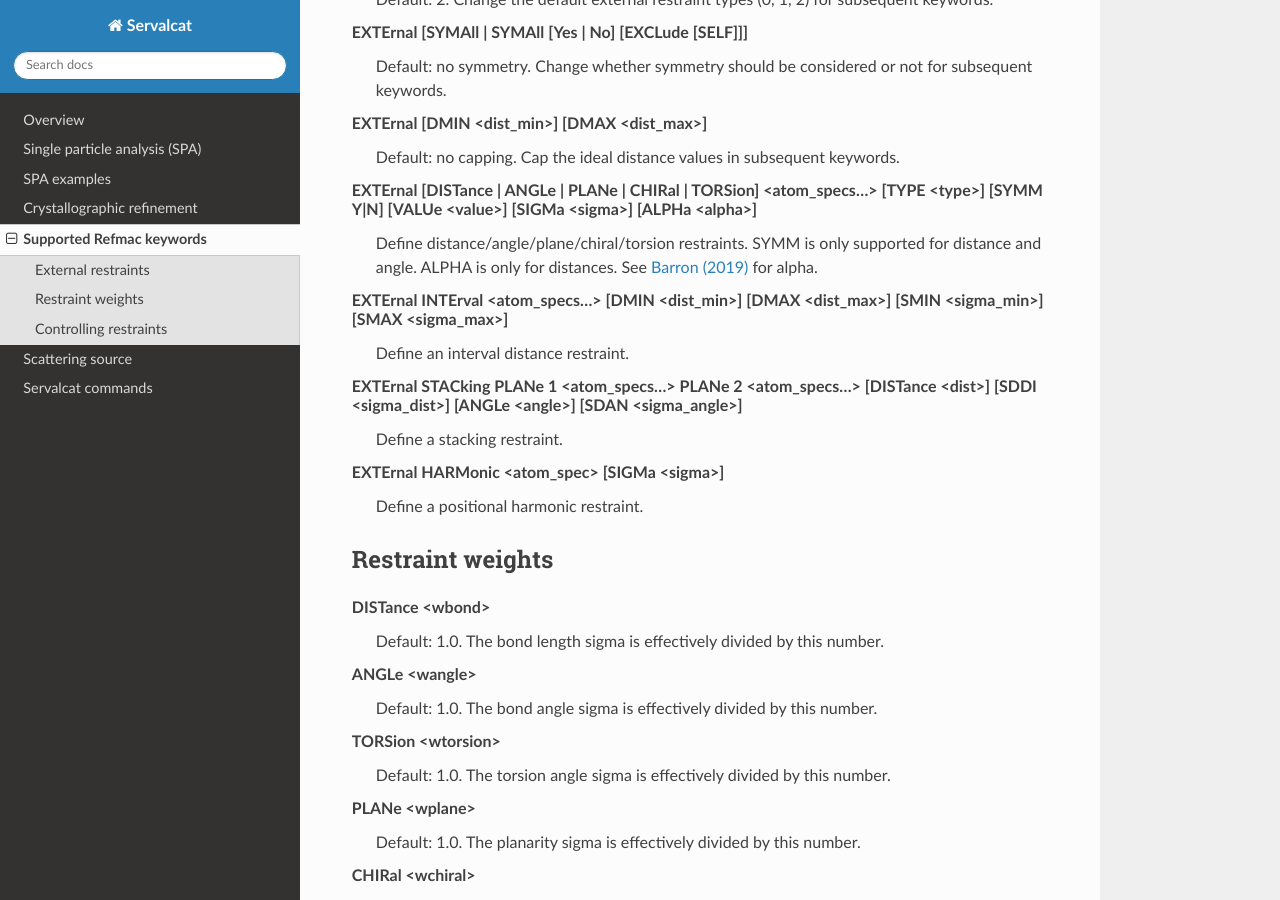
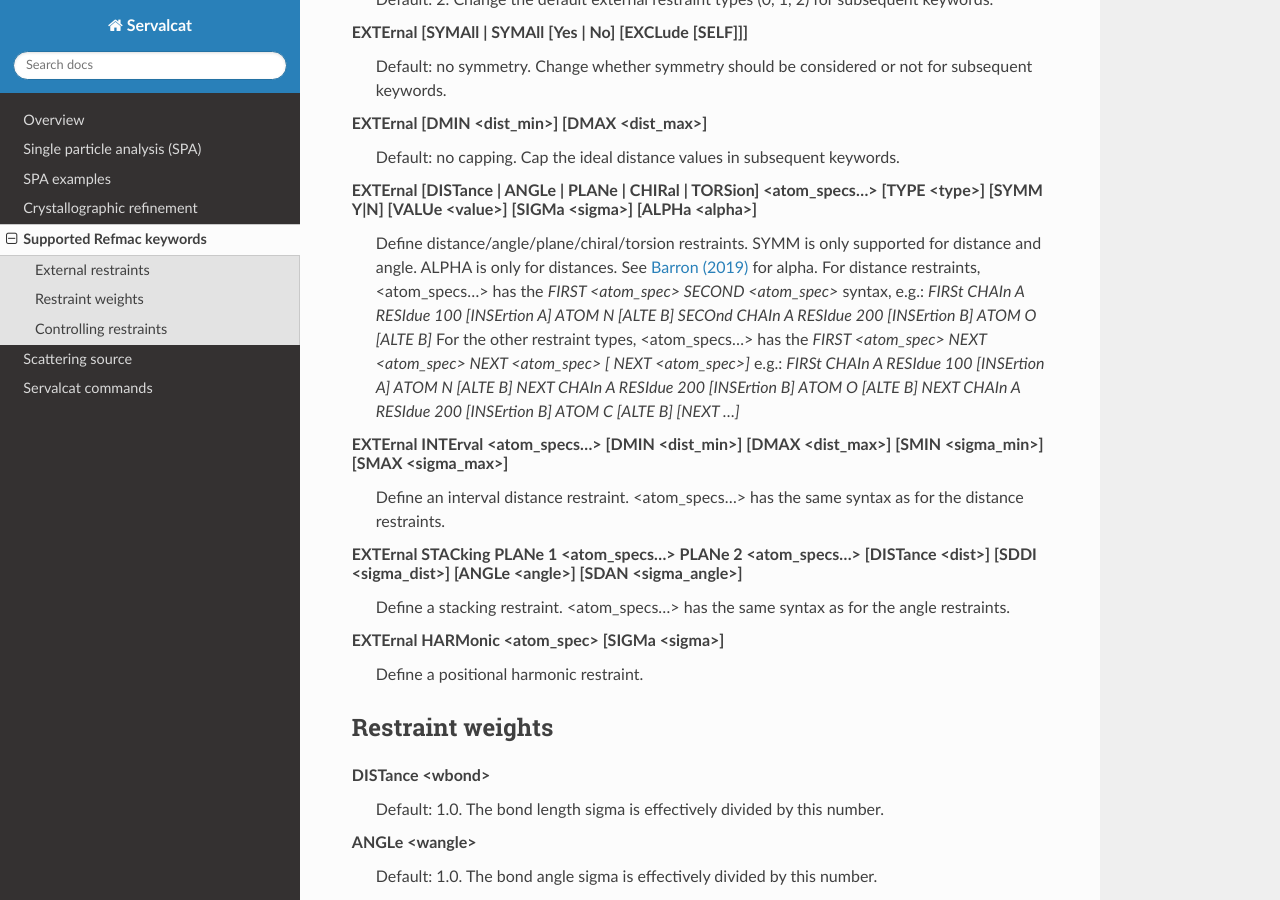
Before and after one commit to keitaroyam/servalcat, a Sphinx documentation site: the page built from docs/refmac_keywords.rst, in a window 1280 px wide and 900 px high, scrolled down 753 px. Built offline with Sphinx 7.4.7 and the Read the Docs theme 3.1.0, drawn with Linux system fonts in a browser that asks for light colours.

Commit message:
comments on <atom_specs...>

```diff
--- a/docs/refmac_keywords.rst
+++ b/docs/refmac_keywords.rst
@@ -34,12 +34,14 @@ EXTErnal [DMIN <dist_min>] [DMAX <dist_max>]
 
 EXTErnal [DISTance | ANGLe | PLANe | CHIRal | TORSion] <atom_specs...> [TYPE <type>] [SYMM Y|N] [VALUe <value>] [SIGMa <sigma>] [ALPHa <alpha>]
     Define distance/angle/plane/chiral/torsion restraints. SYMM is only supported for distance and angle. ALPHA is only for distances. See `Barron (2019) <https://arxiv.org/abs/1701.03077>`_ for alpha.
+    For distance restraints, <atom_specs...> has the `FIRST <atom_spec> SECOND <atom_spec>` syntax, e.g.: `FIRSt CHAIn A RESIdue 100 [INSErtion A] ATOM N [ALTE B] SECOnd CHAIn A RESIdue 200 [INSErtion B] ATOM O [ALTE B]`
+    For the other restraint types, <atom_specs...> has the `FIRST <atom_spec> NEXT <atom_spec> NEXT <atom_spec> [ NEXT <atom_spec>]` e.g.: `FIRSt CHAIn A RESIdue 100 [INSErtion A] ATOM N [ALTE B] NEXT CHAIn A RESIdue 200 [INSErtion B] ATOM O [ALTE B] NEXT CHAIn A RESIdue 200 [INSErtion B] ATOM C [ALTE B] [NEXT ...]`
 
 EXTErnal INTErval <atom_specs...> [DMIN <dist_min>] [DMAX <dist_max>] [SMIN <sigma_min>] [SMAX <sigma_max>]
-    Define an interval distance restraint.
+    Define an interval distance restraint. <atom_specs...> has the same syntax as for the distance restraints.
 
 EXTErnal STACking PLANe 1 <atom_specs...> PLANe 2 <atom_specs...> [DISTance <dist>] [SDDI <sigma_dist>] [ANGLe <angle>] [SDAN <sigma_angle>]
-    Define a stacking restraint.
+    Define a stacking restraint. <atom_specs...> has the same syntax as for the angle restraints.
 
 EXTErnal HARMonic <atom_spec> [SIGMa <sigma>]
     Define a positional harmonic restraint.
```
